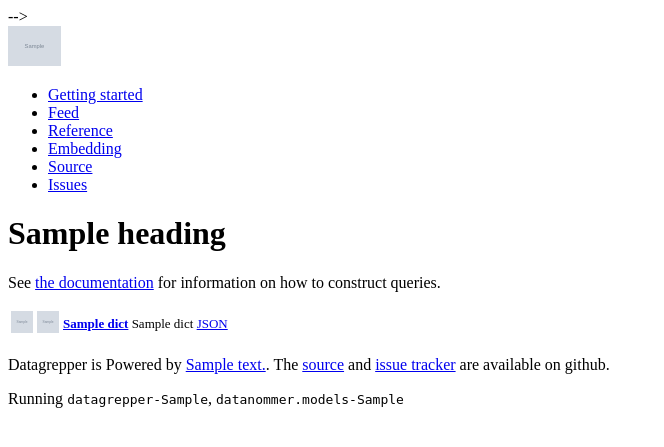
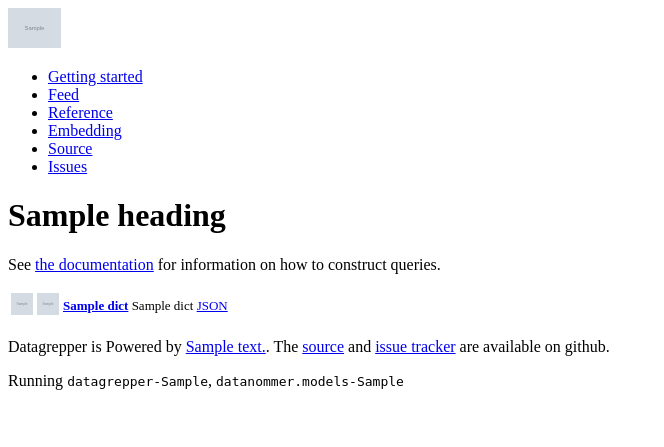
Before and after one commit to fedora-infra/datagrepper, a Python web app: template datagrepper/templates/base.html in a window 1280 px wide. Shown: the top 447 px of the page, without its empty margins (0-664 px from the left). Run offline with Jinja, Linux system fonts and the light colour scheme; the template is opened without the code that fills it: most values are stand-ins (such as "Sample title", 1, 10 or a date in 2020); grey boxes marked "Sample" are stand-in pictures.

Commit message:
remove dangling comment closure

```diff
--- a/datagrepper/templates/base.html
+++ b/datagrepper/templates/base.html
@@ -17,7 +17,7 @@
     <title>Datagrepper</title>
 
     <!-- Bootstrap core CSS -->
-    <link href="{{theme_css_url}}" rel="stylesheet"> -->
+    <link href="{{theme_css_url}}" rel="stylesheet">
     <link href="{{ url_for('static', filename='css/raw.css') }}" rel="stylesheet">
     <style type="text/css">
       div {
```
